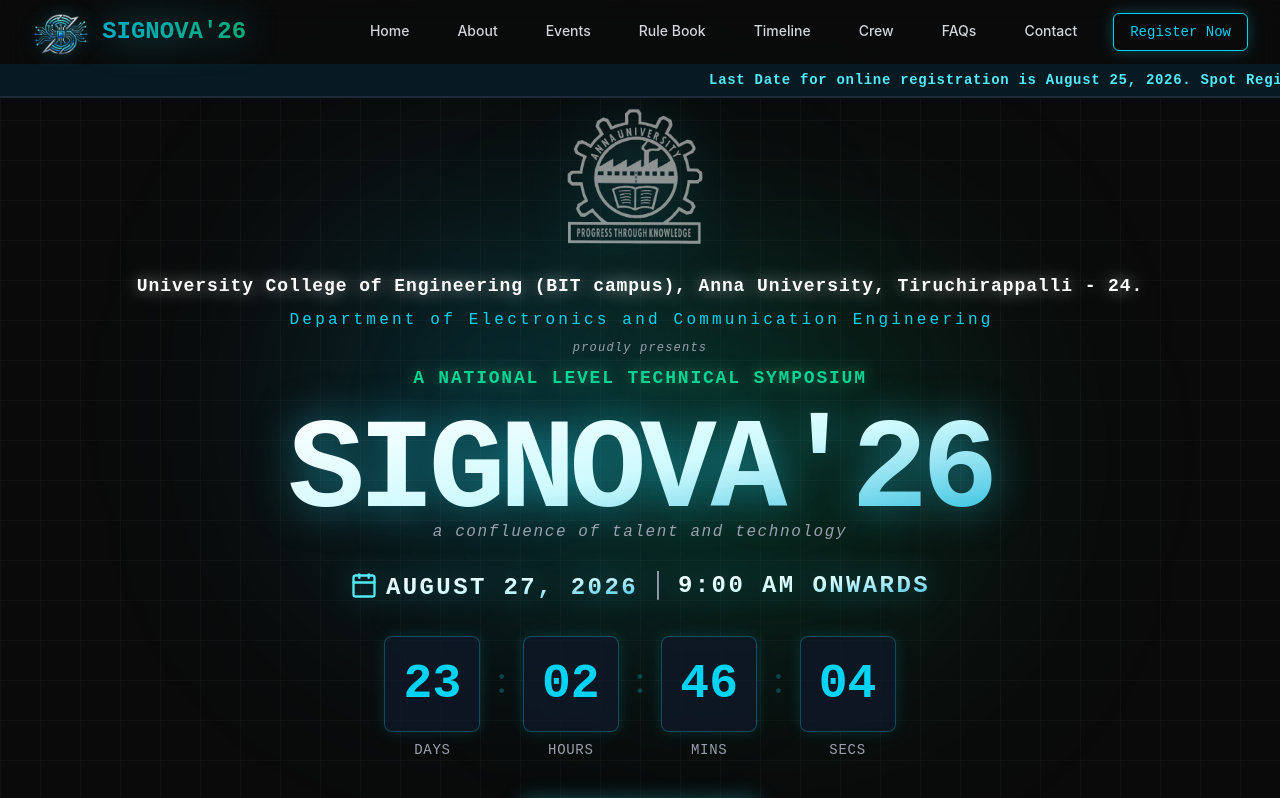
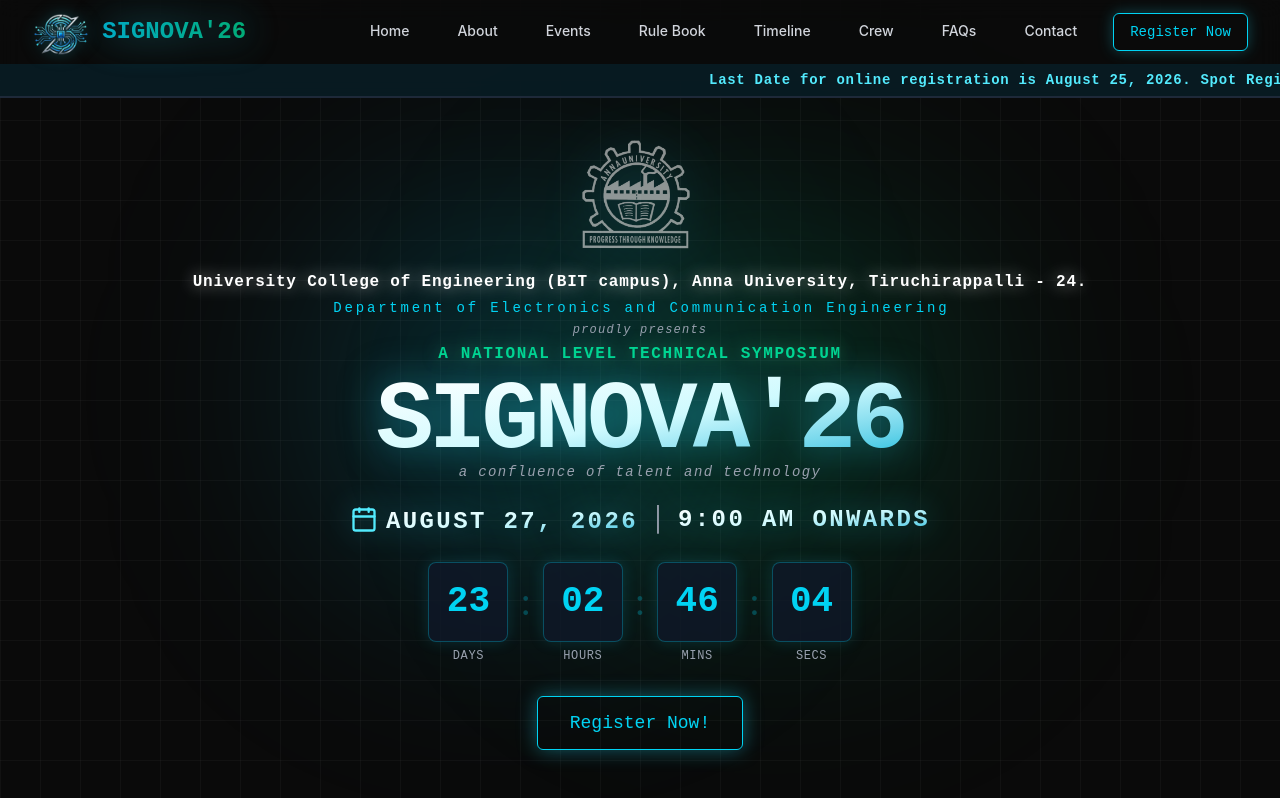
Before and after one commit to signova-26/signova-26, a React (Vite) app: page / in a window 1280 px wide. Shown: the top 798 px of the page. Built offline with nearby package versions, Linux system fonts and the light colour scheme.

Commit message:
Compress Hero section vertical spacing to fit screen

```diff
--- a/src/components/Hero.jsx
+++ b/src/components/Hero.jsx
@@ -34,49 +34,49 @@
   }, [targetDate]);
 
   const TimeBlock = ({ value, label }) => (
-    <div className="flex flex-col items-center mx-2 md:mx-4">
-      <div className="w-16 h-16 md:w-24 md:h-24 bg-gray-900/80 border border-cyan-400/30 flex items-center justify-center rounded-lg shadow-[0_0_15px_rgba(34,211,238,0.15)] mb-2">
-        <span className="font-mono text-3xl md:text-5xl font-bold text-cyan-400">
+    <div className="flex flex-col items-center mx-1.5 md:mx-3">
+      <div className="w-14 h-14 md:w-20 md:h-20 bg-gray-900/80 border border-cyan-400/30 flex items-center justify-center rounded-lg shadow-[0_0_15px_rgba(34,211,238,0.15)] mb-1.5">
+        <span className="font-mono text-2xl md:text-4xl font-bold text-cyan-400">
           {value.toString().padStart(2, '0')}
         </span>
       </div>
-      <span className="font-mono text-xs md:text-sm text-gray-400 uppercase tracking-wider">{label}</span>
+      <span className="font-mono text-[10px] md:text-xs text-gray-400 uppercase tracking-wider">{label}</span>
     </div>
   );
 
   return (
-    <section id="home" className="relative min-h-[80vh] md:min-h-screen flex items-center justify-center pt-36 pb-16 md:pt-24 md:pb-0 overflow-hidden bg-grid-pattern">
+    <section id="home" className="relative min-h-[80vh] md:h-screen flex items-center justify-center pt-24 pb-12 md:pt-20 md:pb-0 overflow-hidden bg-grid-pattern">
       {/* Glow overlays */}
       <div className="absolute top-1/4 left-1/4 w-96 h-96 bg-cyan-500/20 rounded-full blur-[120px] pointer-events-none"></div>
       <div className="absolute bottom-1/4 right-1/4 w-96 h-96 bg-emerald-500/20 rounded-full blur-[120px] pointer-events-none"></div>
 
-      <div className="relative z-10 text-center px-4 flex flex-col items-center">
-        <img src="/logo2.png" alt="SIGNOVA Logo" className="h-28 md:h-40 w-auto mb-3 md:mb-4 drop-shadow-[0_0_25px_rgba(34,211,238,0.4)] animate-pulse" />
-        <p className="text-xs sm:text-sm md:text-lg text-white mb-2 font-mono font-bold tracking-wider drop-shadow-[0_0_8px_rgba(255,255,255,0.6)] md:whitespace-nowrap">
+      <div className="relative z-10 text-center px-4 flex flex-col items-center mt-8 md:mt-0">
+        <img src="/logo2.png" alt="SIGNOVA Logo" className="h-24 md:h-32 w-auto mb-2 md:mb-3 drop-shadow-[0_0_25px_rgba(34,211,238,0.4)] animate-pulse" />
+        <p className="text-xs sm:text-sm md:text-base text-white mb-1 font-mono font-bold tracking-wider drop-shadow-[0_0_8px_rgba(255,255,255,0.6)] md:whitespace-nowrap">
           University College of Engineering (BIT campus), Anna University, Tiruchirappalli - 24.
         </p>
 
-        <p className="text-xs md:text-base text-cyan-400 mb-2 font-mono tracking-[0.2em] ml-[0.2em]">
+        <p className="text-[10px] md:text-sm text-cyan-400 mb-1 font-mono tracking-[0.2em] ml-[0.2em]">
           Department of Electronics and Communication Engineering
         </p>
 
-        <p className="text-[10px] md:text-xs text-gray-400 mb-2 font-mono tracking-widest italic lowercase">
+        <p className="text-[10px] md:text-xs text-gray-400 mb-1 font-mono tracking-widest italic lowercase">
           proudly presents
         </p>
 
-        <p className="text-sm md:text-lg text-emerald-400 mb-2 md:mb-4 font-mono font-bold tracking-widest uppercase relative z-20 drop-shadow-[0_0_8px_rgba(52,211,153,0.5)]">
+        <p className="text-xs md:text-base text-emerald-400 mb-1 md:mb-2 font-mono font-bold tracking-widest uppercase relative z-20 drop-shadow-[0_0_8px_rgba(52,211,153,0.5)]">
           A National Level Technical Symposium
         </p>
 
-        <h1 className="text-5xl md:text-7xl lg:text-9xl font-mono font-bold text-transparent bg-clip-text bg-gradient-to-br from-white via-cyan-100 to-cyan-500 leading-none drop-shadow-[0_0_20px_rgba(34,211,238,0.5)] tracking-tighter relative z-10">
+        <h1 className="text-5xl md:text-7xl lg:text-8xl font-mono font-bold text-transparent bg-clip-text bg-gradient-to-br from-white via-cyan-100 to-cyan-500 leading-none drop-shadow-[0_0_20px_rgba(34,211,238,0.5)] tracking-tighter relative z-10">
           SIGNOVA'26
         </h1>
 
-        <p className="text-sm md:text-base text-gray-400 -mt-2 md:-mt-4 mb-4 font-mono tracking-widest italic lowercase relative z-20">
+        <p className="text-xs md:text-sm text-gray-400 -mt-1 md:-mt-2 mb-3 md:mb-4 font-mono tracking-widest italic lowercase relative z-20">
           A Confluence of Talent and Technology
         </p>
 
-        <div className="flex flex-col md:flex-row items-center justify-center gap-1 md:gap-3 mb-6 md:mb-8 drop-shadow-[0_0_15px_rgba(34,211,238,0.4)] relative z-20 mt-2">
+        <div className="flex flex-col md:flex-row items-center justify-center gap-1 md:gap-3 mb-4 md:mb-6 drop-shadow-[0_0_15px_rgba(34,211,238,0.4)] relative z-20 mt-1">
           <div className="flex items-center gap-2">
             <Calendar className="w-5 h-5 md:w-7 md:h-7 text-cyan-300" />
             <h2 className="text-sm sm:text-base md:text-2xl mt-1 font-mono font-bold uppercase tracking-widest text-transparent bg-clip-text bg-gradient-to-br from-white via-cyan-100 to-cyan-500">
@@ -89,19 +89,19 @@
           </h2>
         </div>
 
-        <div className="flex justify-center mb-6 md:mb-10">
+        <div className="flex justify-center mb-5 md:mb-8">
           <TimeBlock value={timeLeft.days} label="Days" />
-          <div className="text-4xl text-cyan-400/50 mt-4 md:mt-6 animate-pulse">:</div>
+          <div className="text-3xl md:text-4xl text-cyan-400/50 mt-4 md:mt-5 animate-pulse">:</div>
           <TimeBlock value={timeLeft.hours} label="Hours" />
-          <div className="text-4xl text-cyan-400/50 mt-4 md:mt-6 animate-pulse">:</div>
+          <div className="text-3xl md:text-4xl text-cyan-400/50 mt-4 md:mt-5 animate-pulse">:</div>
           <TimeBlock value={timeLeft.minutes} label="Mins" />
-          <div className="text-4xl text-cyan-400/50 mt-4 md:mt-6 animate-pulse">:</div>
+          <div className="text-3xl md:text-4xl text-cyan-400/50 mt-4 md:mt-5 animate-pulse">:</div>
           <TimeBlock value={timeLeft.seconds} label="Secs" />
         </div>
 
         <button
           onClick={onRegisterClick}
-          className="btn-primary text-lg md:text-xl px-10 py-4 shadow-[0_0_20px_rgba(34,211,238,0.4)]"
+          className="btn-primary text-base md:text-lg px-8 py-3 shadow-[0_0_20px_rgba(34,211,238,0.4)]"
         >
           Register Now!
         </button>
```
